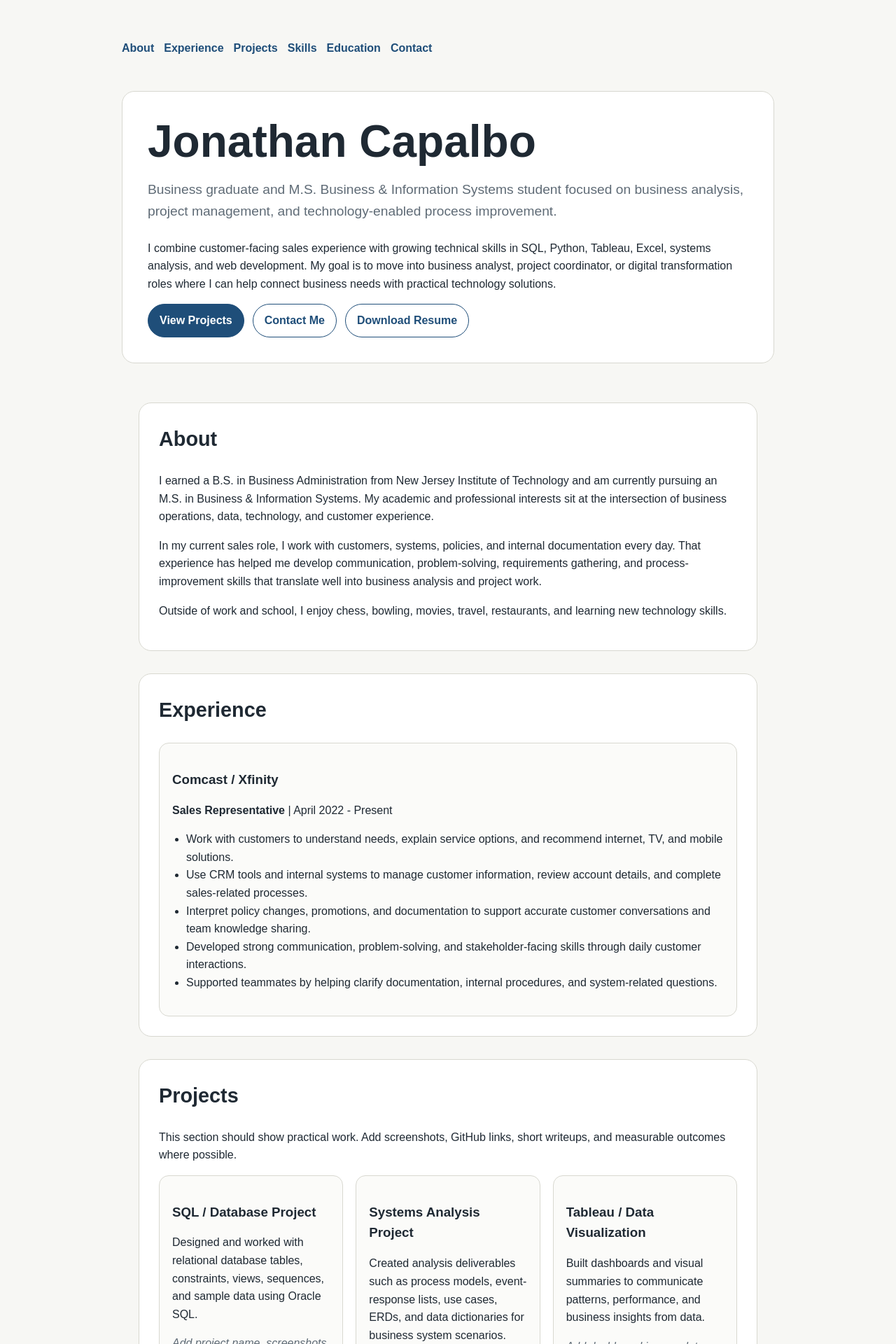
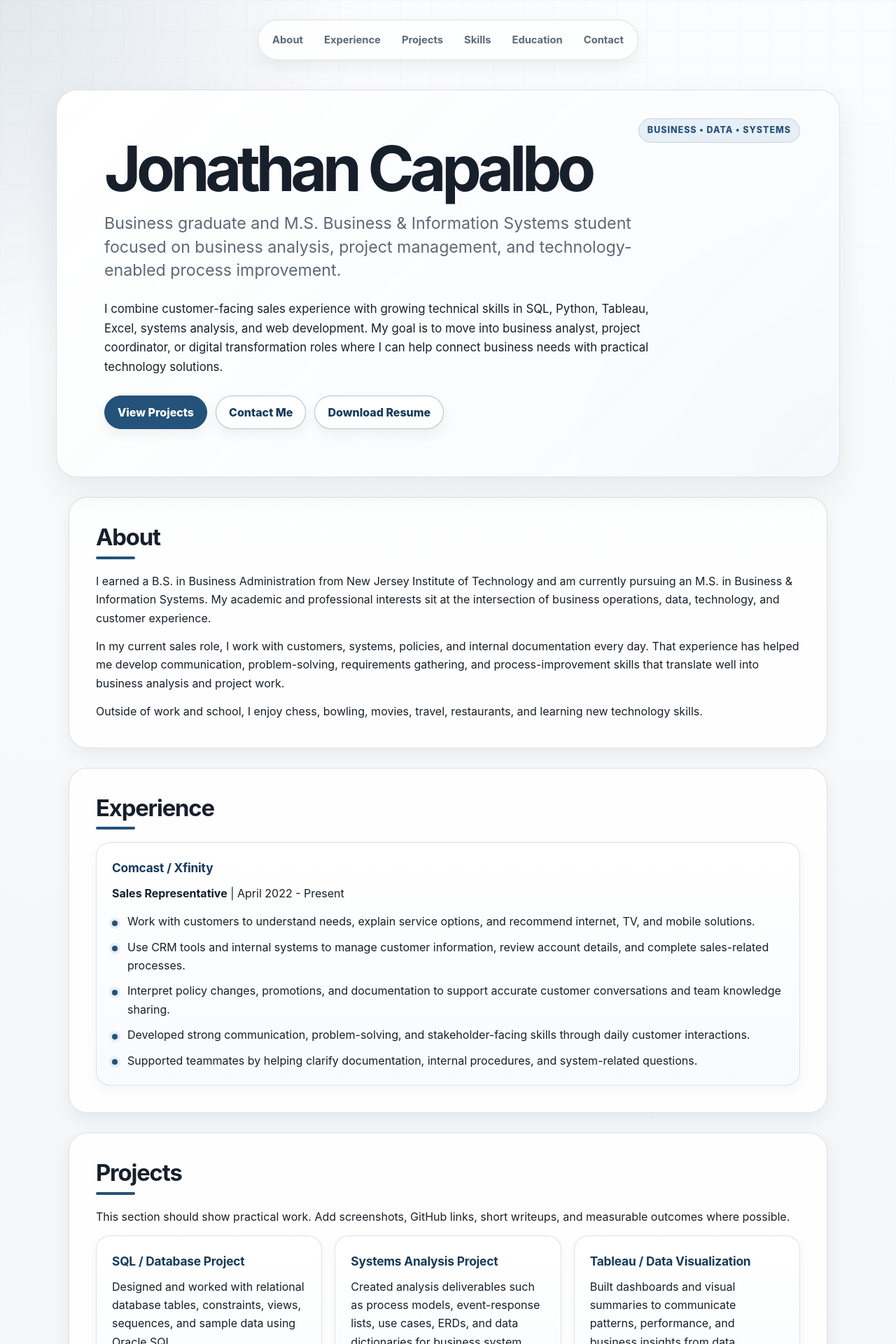
Before and after one commit to jon314159/JonathanCapalbo.me, a Jekyll site: the page built from index.html, in a window 1280 px wide. Shown: the top 1920 px of the page at 70% size. Built offline with Jekyll 4.4.1, drawn with Linux system fonts in a browser that asks for light colours.

Commit message:
Polish portfolio styling

```diff
--- a/assets/css/style.css
+++ b/assets/css/style.css
@@ -1,133 +1,373 @@
 :root {
-  --bg: #f7f7f4;
-  --text: #1f2933;
-  --muted: #5f6b76;
+  --bg: #f4f6f8;
+  --bg-soft: #eef2f6;
+  --text: #17202a;
+  --muted: #5d6975;
   --card: #ffffff;
-  --border: #d8d8d0;
-  --accent: #1f4e79;
+  --card-soft: #f8fafc;
+  --border: #d9e0e7;
+  --accent: #24527a;
+  --accent-dark: #173a59;
+  --accent-soft: #e6eef6;
+  --shadow: 0 18px 45px rgba(23, 32, 42, 0.08);
+  --shadow-soft: 0 10px 25px rgba(23, 32, 42, 0.06);
 }
 
 * {
   box-sizing: border-box;
 }
 
+html {
+  scroll-behavior: smooth;
+}
+
 body {
   margin: 0;
-  font-family: Arial, Helvetica, sans-serif;
-  line-height: 1.6;
+  font-family: Inter, ui-sans-serif, system-ui, -apple-system, BlinkMacSystemFont, "Segoe UI", Arial, Helvetica, sans-serif;
+  line-height: 1.65;
   color: var(--text);
-  background: var(--bg);
+  background:
+    radial-gradient(circle at top left, rgba(36, 82, 122, 0.12), transparent 32rem),
+    linear-gradient(180deg, #fbfcfd 0%, var(--bg) 42%, #eef2f6 100%);
+}
+
+body::before {
+  content: "";
+  position: fixed;
+  inset: 0;
+  pointer-events: none;
+  background-image: linear-gradient(rgba(23, 32, 42, 0.025) 1px, transparent 1px),
+    linear-gradient(90deg, rgba(23, 32, 42, 0.025) 1px, transparent 1px);
+  background-size: 44px 44px;
+  mask-image: linear-gradient(to bottom, black, transparent 70%);
 }
 
 header,
 main,
 footer {
-  max-width: 980px;
+  width: min(1120px, calc(100% - 36px));
   margin: 0 auto;
-  padding: 24px;
 }
 
 header {
-  padding-top: 56px;
+  padding: 28px 0 8px;
+}
+
+main {
+  padding: 0 0 24px;
+}
+
+footer {
+  color: var(--muted);
+  padding: 16px 0 52px;
+  text-align: center;
+  font-size: 0.95rem;
 }
 
 nav {
+  position: sticky;
+  top: 14px;
+  z-index: 10;
   display: flex;
   flex-wrap: wrap;
-  gap: 14px;
-  margin-bottom: 48px;
+  justify-content: center;
+  gap: 6px;
+  width: fit-content;
+  max-width: 100%;
+  margin: 0 auto 42px;
+  padding: 8px;
+  border: 1px solid rgba(217, 224, 231, 0.9);
+  border-radius: 999px;
+  background: rgba(255, 255, 255, 0.78);
+  backdrop-filter: blur(14px);
+  box-shadow: var(--shadow-soft);
 }
 
 nav a {
-  color: var(--accent);
+  color: var(--muted);
   text-decoration: none;
+  font-size: 0.92rem;
   font-weight: 700;
+  padding: 8px 12px;
+  border-radius: 999px;
+  transition: color 160ms ease, background 160ms ease, transform 160ms ease;
 }
 
-nav a:hover {
-  text-decoration: underline;
+nav a:hover,
+nav a:focus-visible {
+  color: var(--accent-dark);
+  background: var(--accent-soft);
+  outline: none;
+  transform: translateY(-1px);
 }
 
 .hero {
-  background: var(--card);
-  border: 1px solid var(--border);
-  border-radius: 18px;
-  padding: 36px;
+  position: relative;
+  overflow: hidden;
+  background:
+    linear-gradient(135deg, rgba(255, 255, 255, 0.96), rgba(248, 250, 252, 0.92)),
+    radial-gradient(circle at bottom right, rgba(36, 82, 122, 0.18), transparent 28rem);
+  border: 1px solid rgba(217, 224, 231, 0.95);
+  border-radius: 30px;
+  padding: clamp(32px, 6vw, 68px);
+  box-shadow: var(--shadow);
+}
+
+.hero::after {
+  content: "Business • Data • Systems";
+  position: absolute;
+  right: clamp(20px, 5vw, 56px);
+  top: clamp(18px, 4vw, 40px);
+  color: var(--accent);
+  background: var(--accent-soft);
+  border: 1px solid rgba(36, 82, 122, 0.15);
+  border-radius: 999px;
+  padding: 6px 12px;
+  font-size: 0.78rem;
+  font-weight: 800;
+  letter-spacing: 0.08em;
+  text-transform: uppercase;
+}
+
+h1,
+h2,
+h3,
+p {
+  overflow-wrap: break-word;
 }
 
 h1 {
-  font-size: clamp(2.2rem, 5vw, 4rem);
-  line-height: 1.1;
-  margin: 0 0 12px;
+  max-width: 780px;
+  font-size: clamp(2.7rem, 8vw, 5.6rem);
+  line-height: 0.98;
+  letter-spacing: -0.07em;
+  margin: 0 0 18px;
 }
 
 h2 {
-  font-size: 1.8rem;
-  margin-top: 0;
+  position: relative;
+  font-size: clamp(1.55rem, 3vw, 2.05rem);
+  line-height: 1.15;
+  letter-spacing: -0.035em;
+  margin: 0 0 18px;
+  padding-bottom: 12px;
+}
+
+h2::after {
+  content: "";
+  position: absolute;
+  left: 0;
+  bottom: 0;
+  width: 56px;
+  height: 4px;
+  border-radius: 999px;
+  background: var(--accent);
 }
 
 h3 {
-  margin-bottom: 8px;
+  margin: 0 0 8px;
+  font-size: 1.08rem;
+  letter-spacing: -0.01em;
+}
+
+p {
+  margin: 0 0 14px;
+}
+
+p:last-child,
+li:last-child {
+  margin-bottom: 0;
 }
 
 .tagline {
-  font-size: 1.2rem;
+  max-width: 840px;
+  font-size: clamp(1.15rem, 2vw, 1.45rem);
+  line-height: 1.45;
   color: var(--muted);
   margin-bottom: 24px;
 }
 
+.hero > p:not(.tagline) {
+  max-width: 780px;
+  font-size: 1.05rem;
+}
+
 section {
-  margin: 32px 0;
-  background: var(--card);
-  border: 1px solid var(--border);
-  border-radius: 18px;
-  padding: 28px;
+  margin: 28px 0;
+  background: rgba(255, 255, 255, 0.86);
+  border: 1px solid rgba(217, 224, 231, 0.95);
+  border-radius: 26px;
+  padding: clamp(24px, 4vw, 38px);
+  box-shadow: var(--shadow-soft);
 }
 
 .grid {
   display: grid;
-  grid-template-columns: repeat(auto-fit, minmax(240px, 1fr));
+  grid-template-columns: repeat(auto-fit, minmax(245px, 1fr));
   gap: 18px;
 }
 
 .card {
-  border: 1px solid var(--border);
-  border-radius: 14px;
-  padding: 18px;
-  background: #fbfbf9;
+  position: relative;
+  height: 100%;
+  border: 1px solid rgba(217, 224, 231, 0.9);
+  border-radius: 20px;
+  padding: 22px;
+  background: linear-gradient(180deg, #ffffff 0%, var(--card-soft) 100%);
+  box-shadow: 0 6px 18px rgba(23, 32, 42, 0.04);
+  transition: transform 170ms ease, box-shadow 170ms ease, border-color 170ms ease;
+}
+
+.card:hover {
+  transform: translateY(-3px);
+  border-color: rgba(36, 82, 122, 0.3);
+  box-shadow: 0 14px 30px rgba(23, 32, 42, 0.08);
+}
+
+.card h3 {
+  color: var(--accent-dark);
 }
 
 ul {
-  padding-left: 20px;
+  padding-left: 0;
+  list-style: none;
+  margin: 12px 0 0;
+}
+
+li {
+  position: relative;
+  padding-left: 22px;
+  margin-bottom: 10px;
+}
+
+li::before {
+  content: "";
+  position: absolute;
+  left: 0;
+  top: 0.72em;
+  width: 8px;
+  height: 8px;
+  border-radius: 999px;
+  background: var(--accent);
+  box-shadow: 0 0 0 4px var(--accent-soft);
+}
+
+a {
+  color: var(--accent);
+}
+
+a:hover {
+  color: var(--accent-dark);
 }
 
 .button-row {
   display: flex;
   flex-wrap: wrap;
   gap: 12px;
+  margin-top: 26px;
 }
 
 .button {
-  display: inline-block;
-  padding: 10px 16px;
+  display: inline-flex;
+  align-items: center;
+  justify-content: center;
+  min-height: 44px;
+  padding: 10px 18px;
   border-radius: 999px;
-  border: 1px solid var(--accent);
-  color: var(--accent);
+  border: 1px solid rgba(36, 82, 122, 0.35);
+  color: var(--accent-dark);
+  background: #ffffff;
   text-decoration: none;
-  font-weight: 700;
+  font-weight: 800;
+  box-shadow: 0 8px 18px rgba(23, 32, 42, 0.06);
+  transition: transform 160ms ease, box-shadow 160ms ease, background 160ms ease;
+}
+
+.button:hover,
+.button:focus-visible {
+  color: var(--accent-dark);
+  background: var(--accent-soft);
+  outline: none;
+  transform: translateY(-2px);
+  box-shadow: 0 12px 24px rgba(23, 32, 42, 0.1);
 }
 
 .button.primary {
   background: var(--accent);
-  color: white;
+  color: #ffffff;
+  border-color: var(--accent);
+}
+
+.button.primary:hover,
+.button.primary:focus-visible {
+  background: var(--accent-dark);
+  color: #ffffff;
 }
 
 .placeholder {
   color: var(--muted);
   font-style: italic;
+  background: rgba(230, 238, 246, 0.65);
+  border-left: 4px solid rgba(36, 82, 122, 0.35);
+  border-radius: 10px;
+  padding: 10px 12px;
+  margin-top: 14px;
 }
 
-footer {
-  color: var(--muted);
-  padding-bottom: 48px;
+#experience .card,
+#education .card {
+  margin-top: 16px;
 }
+
+#contact ul {
+  display: grid;
+  gap: 10px;
+}
+
+@media (max-width: 720px) {
+  header,
+  main,
+  footer {
+    width: min(100% - 24px, 1120px);
+  }
+
+  header {
+    padding-top: 16px;
+  }
+
+  nav {
+    position: static;
+    justify-content: flex-start;
+    border-radius: 20px;
+    margin-bottom: 24px;
+  }
+
+  nav a {
+    padding: 7px 10px;
+  }
+
+  .hero {
+    padding: 28px;
+    border-radius: 24px;
+  }
+
+  .hero::after {
+    position: static;
+    display: inline-block;
+    margin-bottom: 18px;
+  }
+
+  section {
+    border-radius: 22px;
+  }
+}
+
+@media (max-width: 460px) {
+  .button {
+    width: 100%;
+  }
+
+  .grid {
+    grid-template-columns: 1fr;
+  }
+}
```
